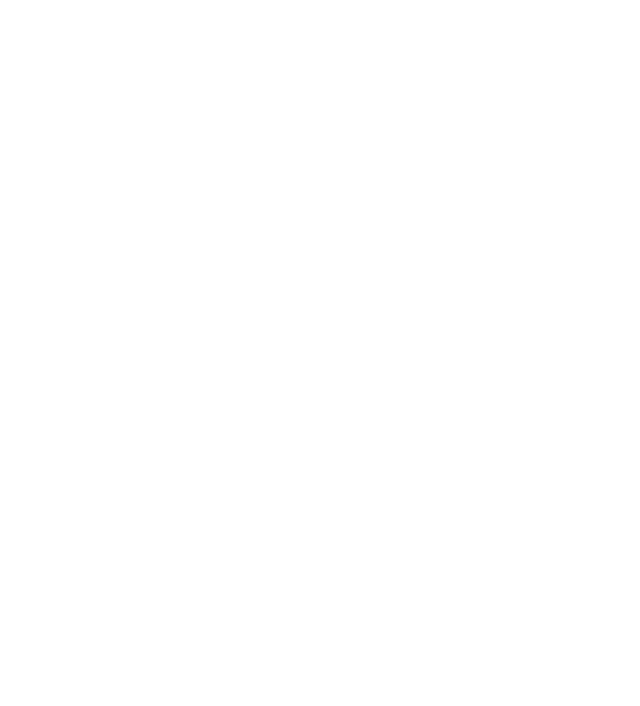
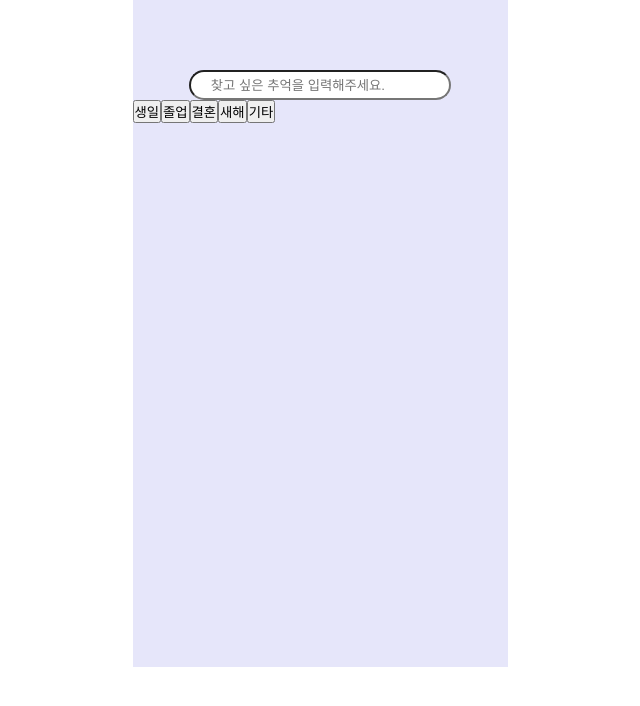
Before and after one commit to 2022Letters/frontend, a React (Create React App) app: page /main in a window 1280 px wide. Before the commit this address had no page. Shown: the top 706 px of the page, without its empty margins (320-960 px from the left). Built offline with nearby package versions, Linux system fonts and the light colour scheme.

Commit message:
Feat: 검색 기능 구현 WIP

```diff
--- a/src/common/style/GlobalStyle.ts
+++ b/src/common/style/GlobalStyle.ts
@@ -4,7 +4,7 @@ const GlobalStyles = createGlobalStyle`
 *{
   margin: 0 0;
   padding:0 0;
-  box-sizing:'border-box';
+  box-sizing: border-box;
 }
 
 body{
--- a/src/pages/App.tsx
+++ b/src/pages/App.tsx
@@ -5,6 +5,7 @@ import GlobalStyles from '../common/style/GlobalStyle';
 import theme from '../common/style/theme';
 
 import LandingPage from './LandingPage';
+import Main from './Main';
 
 function App() {
   return (
@@ -13,6 +14,7 @@ function App() {
       <Router>
         <Routes>
           <Route path="/" element={<LandingPage />} />
+          <Route path="/main" element={<Main />} />
         </Routes>
       </Router>
     </ThemeProvider>
--- /dev/null
+++ b/src/pages/Main.tsx
@@ -0,0 +1,73 @@
+import axios from 'axios';
+import React, { useState } from 'react';
+import styled from 'styled-components';
+
+const Container = styled.section`
+  position: relative;
+  margin-left: auto;
+  margin-right: auto;
+  width: 375px;
+  height: 667px;
+  background-color: lavender;
+  overflow: auto;
+`;
+
+const InputWrapper = styled.article`
+  width: 100%;
+  margin-top: 4.375rem;
+`;
+
+const SearchInput = styled.input`
+  margin-left: auto;
+  margin-right: auto;
+  display: block;
+  width: 70%;
+  height: 30px;
+  border-radius: 50px;
+  padding-left: 20px;
+  padding-right: 20px;
+  &:focus {
+    outline: none;
+  }
+`;
+
+const CategoryButton = styled.button`
+  position: relative;
+`;
+
+export default function Main() {
+  const [query, setQuery] = useState('');
+  const categoryList = ['생일', '졸업', '결혼', '새해', '기타'];
+
+  const onChange = (event: React.FormEvent<HTMLInputElement>) => {
+    const {
+      currentTarget: { value }
+    } = event;
+    setQuery(value);
+  };
+
+  const getQueryData = async () => {
+    const body = { query };
+    const response = await axios.post('abc', body);
+  };
+
+  return (
+    <Container>
+      <InputWrapper>
+        <SearchInput
+          type="text"
+          placeholder="찾고 싶은 추억을 입력해주세요."
+          value={query}
+          onChange={onChange}
+        />
+      </InputWrapper>
+      <article>
+        {categoryList.map((category) => (
+          <CategoryButton type="button" key={category}>
+            {category}
+          </CategoryButton>
+        ))}
+      </article>
+    </Container>
+  );
+}
```
